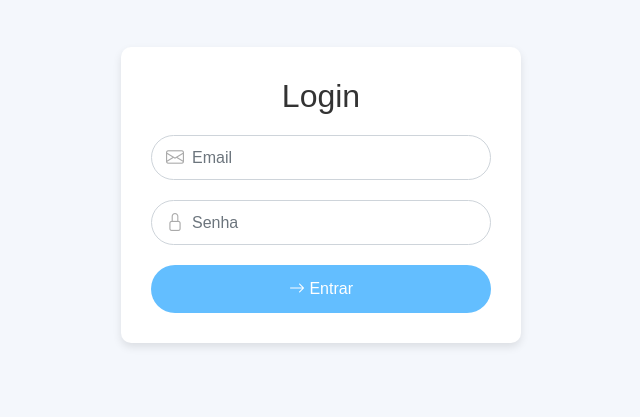
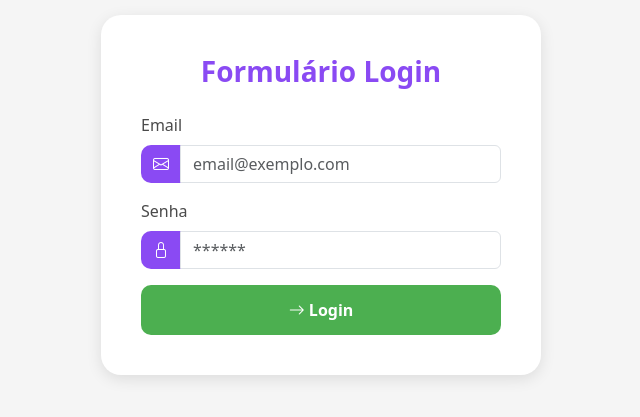
Before and after one commit to LauraDuttra/Bootstrap_Intro_Laura, a plain HTML site: page ex5b-al-fazer-formulario-(ex)/ex5b.html in a window 1280 px wide. Shown: the part 205-622 px from the top of the page, without its empty margins (319-959 px from the left). Drawn offline with nearby package versions, Linux system fonts and the light colour scheme.

Commit message:
finalizado

```diff
--- a/ex5b-al-fazer-formulario-(ex)/ex5b.html
+++ b/ex5b-al-fazer-formulario-(ex)/ex5b.html
@@ -1,119 +1,103 @@
+<!-- 1ª Digitação (Resolver exercício aqui) -->
 <!DOCTYPE html>
 <html lang="pt-br">
 <head>
    <meta charset="UTF-8">
    <meta name="viewport" content="width=device-width, initial-scale=1.0">
-  <title>Formulário de Login</title>
+   <title>Exercício 5B - Formulário</title>
+   <link href="https://cdn.jsdelivr.net/npm/bootstrap@5.3.3/dist/css/bootstrap.min.css" rel="stylesheet" integrity="sha384-QWTKZyjpPEjISv5WaRU9OFeRpok6YctnYmDr5pNlyT2bRjXh0JMhjY6hW+ALEwIH" crossorigin="anonymous">
+   <link rel="stylesheet" href="https://cdn.jsdelivr.net/npm/bootstrap-icons@1.11.3/font/bootstrap-icons.min.css">
 
-  <!-- Link para o CSS do Bootstrap (para ícones) -->
-  <link href="https://cdnjs.cloudflare.com/ajax/libs/bootstrap-icons/1.8.1/font/bootstrap-icons.min.css" rel="stylesheet">
-
-  <!-- Link para o CSS do Bootstrap -->
-  <link href="https://stackpath.bootstrapcdn.com/bootstrap/4.5.2/css/bootstrap.min.css" rel="stylesheet">
-
-  <!-- Estilos personalizados -->
    <style>
-    body {
-      background-color: #f4f7fc;
-      font-family: 'Arial', sans-serif;
+       body{
+           background-color: #f5f5f5;
            display: flex;
            justify-content: center;
            align-items: center;
            height: 100vh;
-      margin: 0;
+           margin:0;
+       }
+       .container{
+           display: flex;
+           justify-content: center;
+           align-items: center;
+           height: 100%;
+       }
+       .custom-form{
+           background-color: #ffffff;
+           padding: 2.5rem;
+           border-radius: 20px;
+           box-shadow: 0 4px 15px rgba(0,0,0,0.1);
+           max-width: 440px;
+           width: 100%;
+       }
+       .form-label{
+           color: #4a4a4a;
+           font-weight: 500;
+       }
+       .custom-icon{
+           background-color: #8a4af3;
+           border: none;
+           color: #ffffff;
+           border-radius: 10px 0 0 10px;
+       }
+       .form-title{
+           color: #8a4af3;
+           text-align: center;
+           margin-bottom: 1.5rem;
+           font-size: 1.75rem;
+           font-weight: 600;
        }
 
-    .form-container {
-      background-color: #fff;
-      padding: 30px;
+       .btn.custom-button{
+           background-color: #4caf50;
+           color: #ffffff;
+           font-weight: 700;
+           padding: 0.8rem 2rem;
            border-radius: 10px;
-      box-shadow: 0 4px 8px rgba(0, 0, 0, 0.1);
-      width: 100%;
-      max-width: 400px;
+           border: none;
+           transition: background-color 0.3s ease, transform 0.3s ease;
        }
-
-    .form-container h2 {
-      text-align: center;
-      margin-bottom: 20px;
-      color: #333;
-    }
-
-    .form-control {
-      border-radius: 30px;
-      padding-left: 40px;
-      font-size: 16px;
-      height: 45px;
-      transition: all 0.3s ease-in-out;
-    }
-
-    .form-control:focus {
-      box-shadow: 0 0 5px rgba(99, 190, 255, 0.8);
-      border-color: #63beff;
-    }
-
-    .form-group {
-      position: relative;
-      margin-bottom: 20px;
-    }
-
-    .form-group i {
-      position: absolute;
-      left: 15px;
-      top: 50%;
-      transform: translateY(-50%);
-      color: #aaa;
-      font-size: 18px;
-    }
-
-    .btn {
-      background-color: #63beff;
-      border: none;
-      color: white;
-      width: 100%;
-      padding: 12px;
-      font-size: 16px;
-      border-radius: 30px;
-      transition: all 0.3s ease;
-    }
-
-    .btn:hover {
-      background-color: #4a9fd6;
-      cursor: pointer;
-    }
-
-    .btn:focus {
-      outline: none;
+       .btn.custom-button:hover{
+           background-color: #43a047;
+           transform: translateY(-3px);
        }
    </style>
+
 </head>
 <body>
-
-  <div class="form-container">
-    <h2>Login</h2>
-    <form action="#">
-      <!-- Campo de email -->
-      <div class="form-group">
+   <div class="container">
+       <form class="custom-form">
+           <h3 class="form-title">Formulário Login</h3>
+           <div class="mb-3">
+               <label for="email" class="form-label">
+                   Email
+               </label>
+               <div class="input-group">
+                   <span class="input-group-text custom-icon">
                        <i class="bi bi-envelope"></i>
-        <input type="email" class="form-control" placeholder="Email" required>
+                   </span>
+                   <input type="email" class="form-control custom-input" id="email"
+                   placeholder="email@exemplo.com">
                </div>
-
-      <!-- Campo de senha -->
-      <div class="form-group">
+           </div>
+           <div class="mb-3">
+               <label for="email" class="form-label">
+                   Senha
+               </label>
+               <div class="input-group">
+                   <span class="input-group-text custom-icon">
                        <i class="bi bi-lock"></i>
-        <input type="password" class="form-control" placeholder="Senha" required>
+                   </span>
+                   <input type="password" class="form-control custom-input" id="senha" placeholder="******">
                </div>
-
-      <!-- Botão de submit -->
-      <button type="submit" class="btn">
-        <i class="bi bi-arrow-right"></i> Entrar
+           </div>
+           <div class="d-grid">
+               <button class="btn custom-button">
+                   <i class="bi bi-arrow-right"></i> Login
                </button>
+           </div>
        </form>
    </div>
-
-  <!-- Link para o JS do Bootstrap e dependências -->
-  <script src="https://code.jquery.com/jquery-3.5.1.slim.min.js"></script>
-  <script src="https://cdn.jsdelivr.net/npm/@popperjs/core@2.5.4/dist/umd/popper.min.js"></script>
-  <script src="https://stackpath.bootstrapcdn.com/bootstrap/4.5.2/js/bootstrap.min.js"></script>
-
 </body>
 </html>
```
Also changed, not shown: ex6_navbar/ex6.html (+26 -49 lines). Lines whose indentation alone changed are shown as unchanged.
